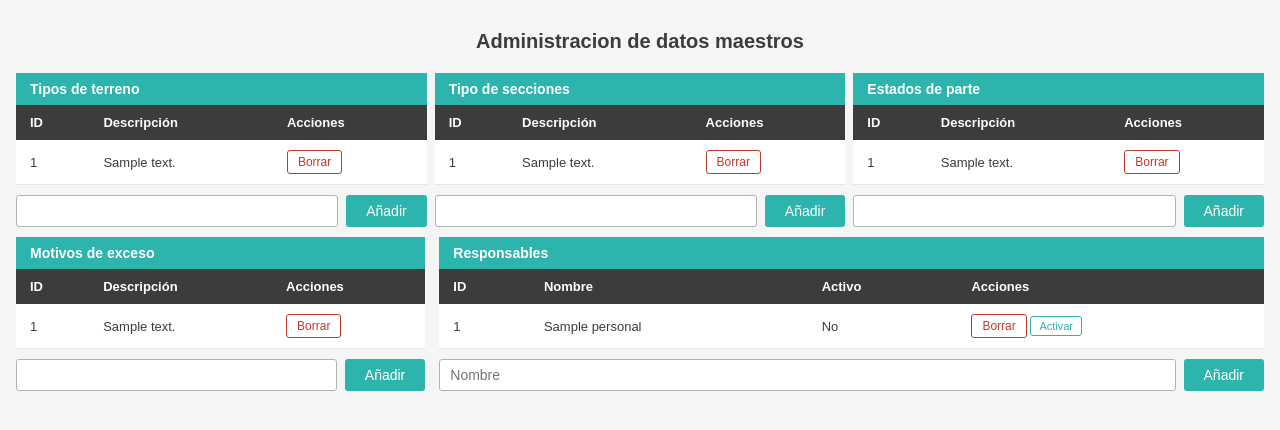
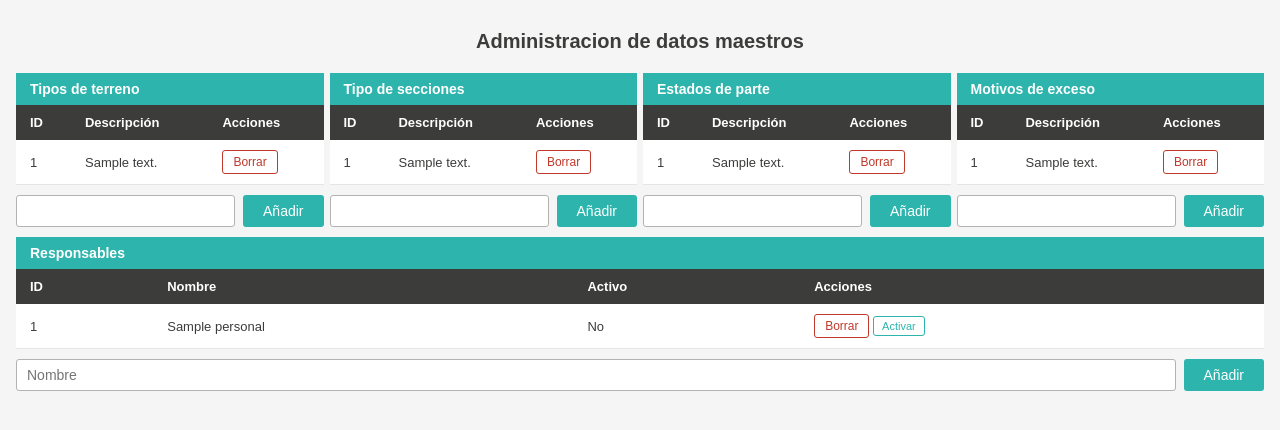
Before and after one commit to miguelrm81/app_partes, a Flask app: template templates/admin.html in a window 1280 px wide. Shown: the part 41-471 px from the top of the page. Run offline with Flask 3, Linux system fonts and the light colour scheme; the template is opened without the code that fills it: most values are stand-ins (such as "Sample title", 1, 10 or a date in 2020).

Commit message:
estilo 4 columnas admin

```diff
--- a/static/styles.css
+++ b/static/styles.css
@@ -147,6 +147,12 @@ textarea {
   display: grid;
   grid-template-columns: 1fr 1fr 1fr;
   gap: 8px;
+}
+
+.cuatro-columnas {
+  display: grid;
+  grid-template-columns: 1fr 1fr 1fr 1fr;
+  gap: 6px;
 }
 
 /* CHECKBOX */
--- a/templates/admin.html
+++ b/templates/admin.html
@@ -17,7 +17,7 @@
 
 <div class="contenedor">
     <h1>Administracion de datos maestros</h1>
-    <div class="tres-columnas">
+    <div class="cuatro-columnas">
         <div>
             <h2>Tipos de terreno</h2>
                 <table>
@@ -112,9 +112,9 @@
                 </form>
             </div>
         </div>
-    </div>
 
-    <div class ="dos-columnas-admin">
+
+        <div>
             <div>
                 <h2>Motivos de exceso</h2>
                 <table>
@@ -144,6 +144,8 @@
                         <input type="text" name="descripcion">
                         <button type="submit" class="btn-verde">Añadir</button>
                     </form>
+                </div>
+            </div>
         </div>
     </div>
 
@@ -184,7 +186,7 @@
             </form>
         </div>
     </div>
-    </div>
+
 </div>
 </body>
 </html>
```
Lines whose indentation alone changed are shown as unchanged.
